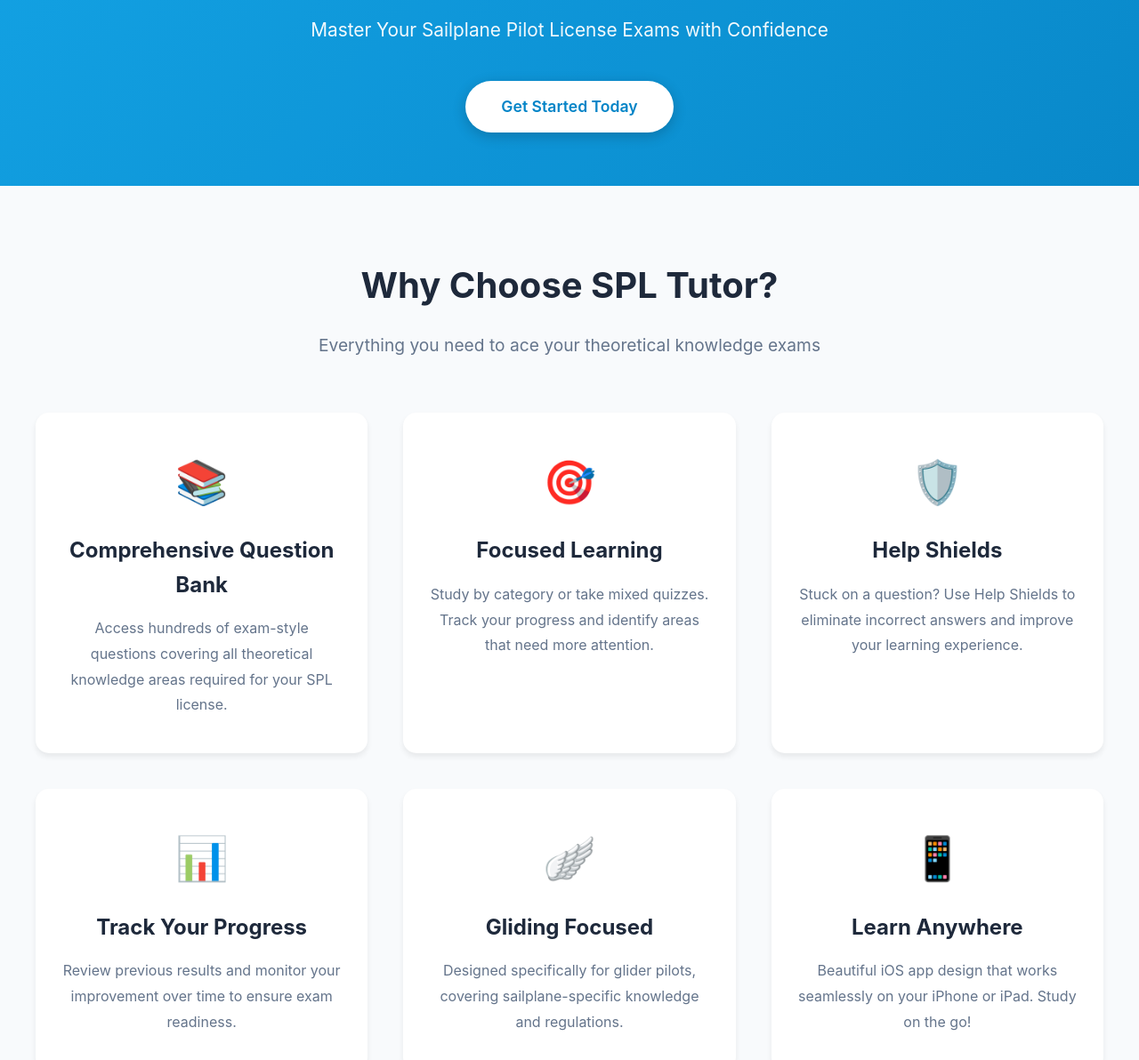
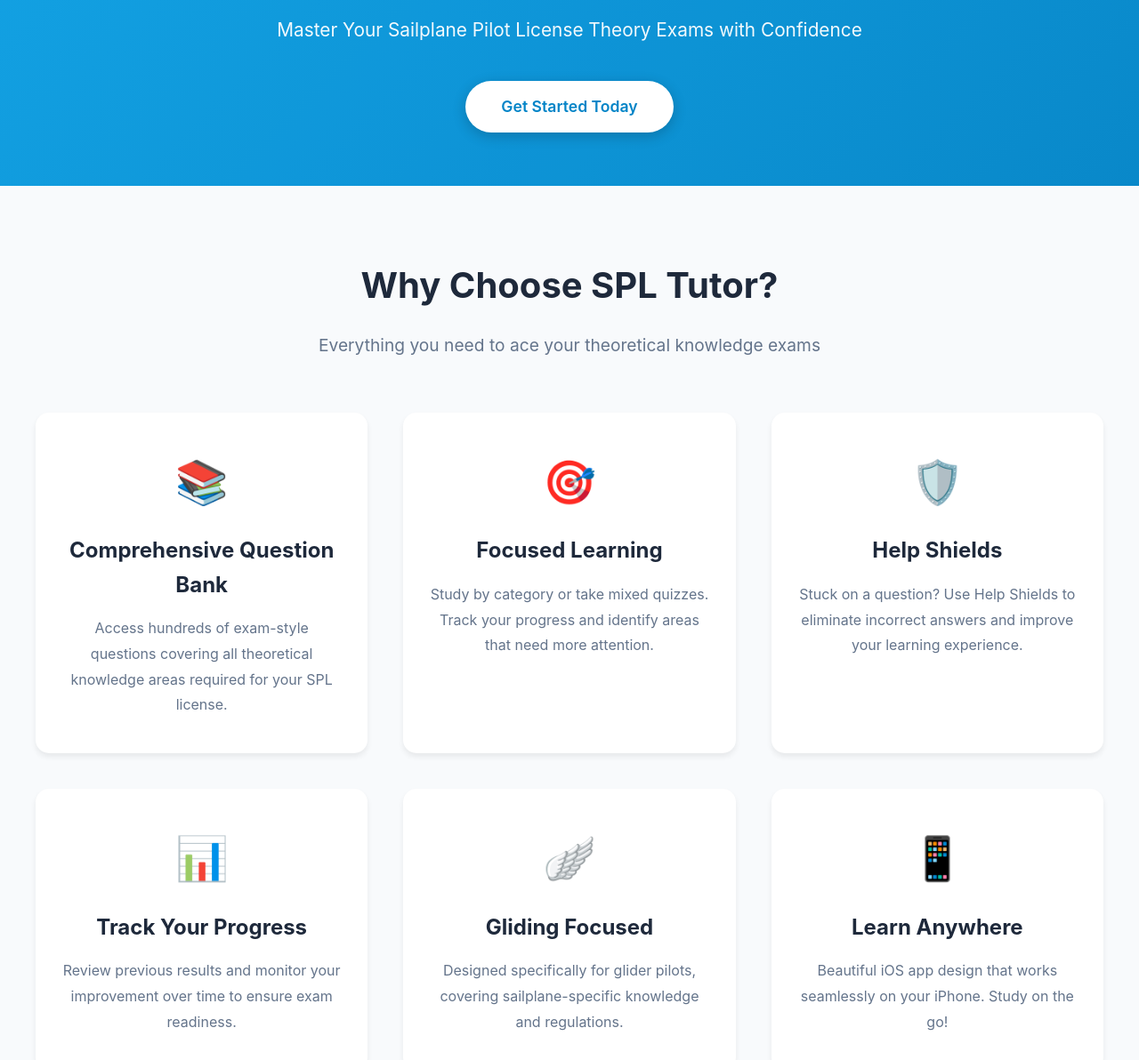
Before and after one commit to clintonste/spl-tutor-website, a plain HTML site: page index.html in a window 1280 px wide. Shown: the part 482-1674 px from the top of the page at 89% size. Drawn offline with Linux system fonts and the light colour scheme.

Commit message:
Wording Changes

```diff
--- a/index.html
+++ b/index.html
@@ -12,7 +12,7 @@
         <div class="hero-content">
             <img src="assets/Wings_White.png" alt="SPL Tutor Logo" class="logo">
             <h1>SPL Tutor</h1>
-            <p class="tagline">Master Your Sailplane Pilot License Exams with Confidence</p>
+            <p class="tagline">Master Your Sailplane Pilot License Theory Exams with Confidence</p>
             <a href="#download" class="cta-button">Get Started Today</a>
         </div>
     </section>
@@ -57,7 +57,7 @@
                 <div class="feature-card">
                     <div class="feature-icon">📱</div>
                     <h3>Learn Anywhere</h3>
-                    <p>Beautiful iOS app design that works seamlessly on your iPhone or iPad. Study on the go!</p>
+                    <p>Beautiful iOS app design that works seamlessly on your iPhone. Study on the go!</p>
                 </div>
             </div>
         </div>
@@ -103,7 +103,7 @@
     <section class="download" id="download">
         <div class="container">
             <h2>Ready to Start Learning?</h2>
-            <p>Download SPL Tutor today and take the first step toward your sailplane pilot license</p>
+            <p>Download SPL Tutor today and take the first step toward your Sailplane pilot license</p>
 
             <!-- App Store Badge -->
             <div style="margin: 40px 0;">
```
